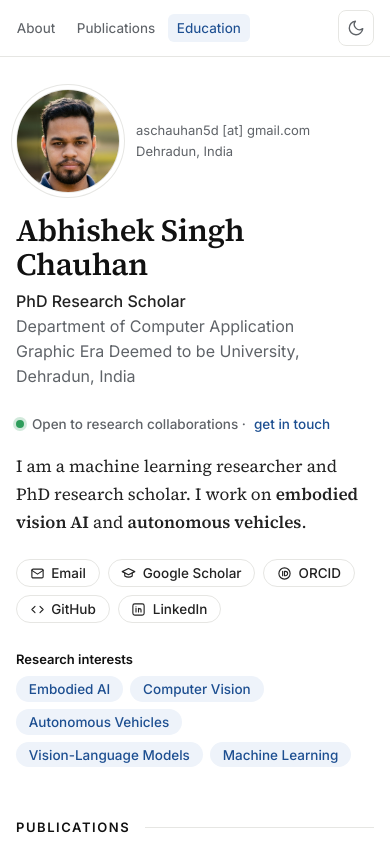
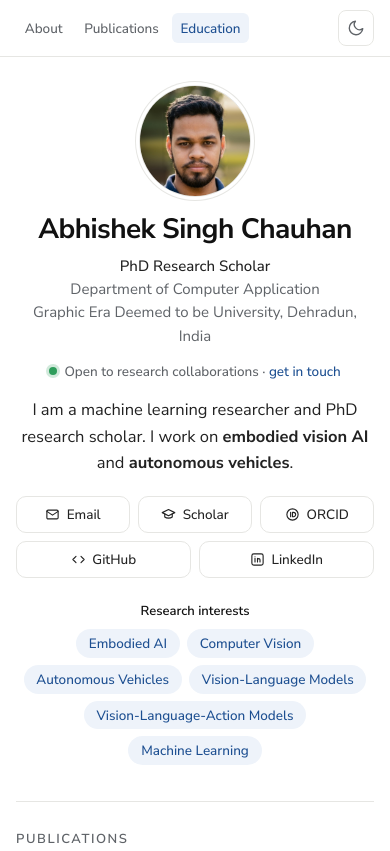
Before and after one commit to aschauhan5d/aschauhan5d.github.io, a plain HTML site: page index.html in a window 390 px wide. Shown: the top 851 px of the page. Drawn offline with Linux system fonts and the light colour scheme.

Commit message:
Rebuild site

```diff
--- a/assets/style.css
+++ b/assets/style.css
@@ -17,8 +17,8 @@
   --highlight: #fff8e1;
   --highlight-line: #f0d98a;
   --code-bg: #f6f7f8;
-  --serif: 'Source Serif 4', 'Source Serif Pro', Georgia, 'Times New Roman', serif;
-  --sans: 'Inter', system-ui, -apple-system, 'Segoe UI', Roboto, sans-serif;
+  --serif: 'Avenir Next', Avenir, 'Nunito Sans', 'Helvetica Neue', Helvetica, Arial, sans-serif;   /* same font as the Y Combinator site (Avenir); Nunito Sans where Avenir isn't installed */
+  --sans: 'Avenir Next', Avenir, 'Nunito Sans', 'Helvetica Neue', Helvetica, Arial, sans-serif;
   --mono: 'JetBrains Mono', ui-monospace, 'SF Mono', Menlo, monospace;
   --badge-fg: #9a4a00; --badge-bg: #fff1dc; --badge-line: #f3d3a6;
   --hl-keyword: #8b3fa8; --hl-string: #227a3c; --hl-number: #b4500f; --hl-title: #1d4f91; --hl-meta: #8a6d00;
@@ -70,8 +70,8 @@ html { overflow-x: clip; scroll-behavior: smooth; scroll-padding-top: 72px; -web
 
 body {
   font-family: var(--serif);
-  font-size: 18px;
-  line-height: 1.65;
+  font-size: 17px;
+  line-height: 1.6;
   color: var(--text);
   background: var(--bg);
   overflow-wrap: break-word;
@@ -140,7 +140,8 @@ a:hover { color: var(--accent-hover); text-decoration: underline; text-underline
 
 /* ── LAYOUT ── */
 .wrap { max-width: 860px; margin: 0 auto; padding: 3rem 1.5rem 5rem; }
-section { margin-top: 3.25rem; }
+section { margin-top: 3rem; padding-top: 2.25rem; border-top: 1px solid var(--line); }
+section#about { border-top: 0; padding-top: 0; margin-top: 0; }
 
 h2.sec {
   font: 600 13px var(--sans); letter-spacing: .12em; text-transform: uppercase;
@@ -148,15 +149,15 @@ h2.sec {
   display: flex; align-items: center; gap: .9rem;
   margin-bottom: 1.25rem;
 }
-h2.sec::after { content: ""; flex: 1; height: 1px; background: var(--line); }
+h2.sec { color: var(--muted); }
 
 /* ── PROFILE ── */
 .profile {
   display: grid; grid-template-columns: 1fr 200px; gap: 2.5rem; align-items: start;
 }
 .profile h1 {
-  font-family: var(--serif); font-weight: 600; font-size: 40px;
-  letter-spacing: -.015em; line-height: 1.1; color: var(--heading);
+  font-family: var(--serif); font-weight: 700; font-size: 40px;
+  letter-spacing: -.02em; line-height: 1.1; color: var(--heading);
   margin-bottom: .5rem;
 }
 .role { font: 400 16px/1.55 var(--sans); color: var(--muted); margin-bottom: 1.25rem; }
@@ -204,8 +205,11 @@ h2.sec::after { content: ""; flex: 1; height: 1px; background: var(--line); }
   font: 500 13.5px var(--sans); color: var(--muted);
   margin: -.35rem 0 1.25rem;
 }
-.status a { font-weight: 500; }
-.status .dot { width: 8px; height: 8px; border-radius: 50%; background: #2e9d5b; box-shadow: 0 0 0 3px color-mix(in srgb, #2e9d5b 22%, transparent); }
+.status { align-items: baseline; }
+.status a { font-weight: 500; white-space: nowrap; }
+.status .dot { align-self: center; }
+.status:has(> span:nth-child(2)) .dot { align-self: flex-start; margin-top: .45em; }
+.status .dot { flex-shrink: 0; margin-left: 3px; width: 8px; height: 8px; border-radius: 50%; background: #2e9d5b; box-shadow: 0 0 0 3px color-mix(in srgb, #2e9d5b 22%, transparent); }
 
 /* ── NEWS ── */
 .news { list-style: none; }
@@ -228,7 +232,7 @@ h2.sec::after { content: ""; flex: 1; height: 1px; background: var(--line); }
   width: 160px; aspect-ratio: 4 / 3; object-fit: cover; border-radius: 6px;
   border: 1px solid var(--line); background: var(--panel);
 }
-.pub-title { font-weight: 600; color: var(--heading); line-height: 1.4; display: block; }
+.pub-title { font-weight: 700; color: var(--heading); line-height: 1.4; display: block; }
 a.pub-title:hover { color: var(--accent); }
 .pub-authors { font-size: 16px; color: var(--text); margin-top: .15rem; }
 .pub-authors .me { font-weight: 600; }
@@ -291,7 +295,7 @@ a.pub-title:hover { color: var(--accent); }
 
 /* ── FOOTER ── */
 .footer {
-  margin-top: 4rem; padding-top: 1.25rem; border-top: 1px solid var(--line);
+  margin-top: 3rem; padding-top: 1.5rem; border-top: 1px solid var(--line);
   font: 400 13.5px/1.6 var(--sans); color: var(--faint);
   display: flex; justify-content: space-between; flex-wrap: wrap; gap: .4rem 1.5rem;
 }
@@ -433,3 +437,55 @@ a.pub-title:hover { color: var(--accent); }
   .pub { margin: 0; padding: 1rem; }
 }
 .pub-links .bibtex { padding-top: 2.3rem; }
+
+/* ── MOBILE LAYOUT (one 16px gutter, everything on the same left edge) ── */
+@media (max-width: 680px) {
+  .nav-links { margin-left: 0; }
+  .wrap { padding: 1.75rem 1rem 3.5rem; }
+
+  .profile {
+    grid-template-columns: 76px 1fr; column-gap: 1rem; row-gap: 0;
+    align-items: center;
+  }
+  .profile > div { display: contents; }
+  .profile-side { grid-column: 1; grid-row: 1; order: 0; display: block; }
+  .profile-side .contact { display: none; }          /* email is in the buttons, city is in the role */
+  .photo { width: 76px; height: 76px; box-shadow: 0 0 0 3px var(--bg), 0 0 0 4px var(--line); }
+  .profile h1 { grid-column: 2; grid-row: 1; font-size: 26px; line-height: 1.15; margin: 0; }
+  .profile > div > :not(h1) { grid-column: 1 / -1; }
+  .role { margin: 1.1rem 0 .9rem; font-size: 15px; }
+  .status { margin: 0 0 1rem; font-size: 13.5px; }
+  .bio { font-size: 16.5px; }
+
+  .links { display: grid; grid-template-columns: repeat(6, 1fr); gap: .5rem; margin-top: 1.25rem; }
+  .links a { grid-column: span 2; }
+  .links a:first-child:nth-last-child(5) ~ a:nth-last-child(-n+2),
+  .links a:first-child:nth-last-child(2), .links a:first-child:nth-last-child(2) ~ a { grid-column: span 3; }   /* 5 buttons: 3 on top, 2 wider below */
+  .links a { justify-content: center; padding: .5rem .4rem; border-radius: 10px; }
+  .links .long { display: none; }
+
+  .interests { margin-top: 1.5rem; }
+  section { margin-top: 2.25rem; padding-top: 1.75rem; }
+  h2.sec { margin-bottom: 1rem; }
+  .pub { padding: 1rem; }
+  .footer { margin-top: 2.5rem; }
+}
+
+/* ── Variant B: centered profile card on phones ── */
+@media (max-width: 680px) {
+  .profile { grid-template-columns: 1fr; justify-items: center; text-align: center; }
+  .profile-side { grid-column: 1; grid-row: 1; }
+  .photo { width: 112px; height: 112px; }
+  .profile h1 { grid-column: 1; grid-row: 2; font-size: 28px; margin-top: 1rem; }
+  .role { margin: .6rem 0 .9rem; }
+  .status { justify-content: center; }
+  .links { width: 100%; }
+  .interests { text-align: center; }
+  .chips { justify-content: center; }
+}
+@media (max-width: 680px) {
+  .status { display: block; text-align: center; }
+  .status .dot, .status:has(> span:nth-child(2)) .dot {
+    display: inline-block; vertical-align: .08em; margin: 0 .45rem 0 0;
+  }
+}
--- a/assets/theme.js
+++ b/assets/theme.js
@@ -10,7 +10,8 @@
   function current() { return root.getAttribute('data-theme') || (media.matches ? 'dark' : 'light'); }
 
   var s = saved();
-  if (s === 'light' || s === 'dark') root.setAttribute('data-theme', s);
+  // White (light) theme by default; dark only after the visitor picks it with the button.
+  root.setAttribute('data-theme', s === 'dark' ? 'dark' : 'light');
 
   function sync() {
     var dark = current() === 'dark';
--- a/index.html
+++ b/index.html
@@ -1,5 +1,5 @@
 <!DOCTYPE html>
-<html lang="en">
+<html lang="en" data-theme="light">
 
 <head>
   <meta charset="UTF-8" />
@@ -25,7 +25,7 @@
   <link rel="preconnect" href="https://fonts.googleapis.com" />
   <link rel="preconnect" href="https://fonts.gstatic.com" crossorigin />
   <link
-    href="https://fonts.googleapis.com/css2?family=Inter:wght@400;450;500;600&family=JetBrains+Mono:wght@400&family=Source+Serif+4:ital,opsz,wght@0,8..60,400;0,8..60,600;1,8..60,400&display=swap"
+    href="https://fonts.googleapis.com/css2?family=Nunito+Sans:ital,opsz,wght@0,6..12,300..800;1,6..12,400&family=JetBrains+Mono:wght@400&display=swap"
     rel="stylesheet" />
   <link rel="stylesheet" href="assets/style.css" />
   <script src="assets/theme.js"></script>
@@ -43,7 +43,7 @@
       "name": "Graphic Era Deemed to be University",
       "address": "Dehradun, Uttarakhand, India"
     },
-    "knowsAbout": ["Embodied AI", "Computer Vision", "Autonomous Vehicles", "Vision-Language Models", "Vision Transformers", "Machine Learning"],
+    "knowsAbout": ["Embodied AI", "Computer Vision", "Autonomous Vehicles", "Vision-Language Models", "Vision-Language-Action Models", "Vision Transformers", "Machine Learning"],
     "sameAs": [
       "https://github.com/aschauhan5d",
       "https://linkedin.com/in/aschauhan5d",
@@ -85,7 +85,7 @@
           <p class="role"><strong>PhD Research Scholar</strong><br />
             Department of Computer Application<br />
             Graphic Era Deemed to be University, Dehradun, India</p>
-          <p class="status"><span class="dot" aria-hidden="true"></span>Open to research collaborations · <a href="mailto:aschauhan5d@gmail.com">get in touch</a></p>
+          <p class="status"><span class="dot" aria-hidden="true"></span><span>Open to research collaborations · <a href="mailto:aschauhan5d@gmail.com">get in touch</a></span></p>
 
           <div class="bio">
             <p>I am a machine learning researcher and PhD research scholar. I work on
@@ -95,7 +95,7 @@
           <div class="links">
             <a href="mailto:aschauhan5d@gmail.com"><svg viewBox="0 0 24 24" fill="none" stroke="currentColor" stroke-width="1.8" stroke-linecap="round" stroke-linejoin="round" aria-hidden="true"><rect x="3" y="5" width="18" height="14" rx="2"/><path d="m3 7 9 6 9-6"/></svg>Email</a>
             <!-- CV:START --><!-- CV:END -->
-            <a href="https://scholar.google.com/citations?user=pySsaTEAAAAJ&amp;hl=en" target="_blank" rel="noopener"><svg viewBox="0 0 24 24" fill="none" stroke="currentColor" stroke-width="1.8" stroke-linecap="round" stroke-linejoin="round" aria-hidden="true"><path d="M2 9l10-5 10 5-10 5z"/><path d="M6 11v5c3 2.5 9 2.5 12 0v-5"/></svg>Google Scholar</a>
+            <a href="https://scholar.google.com/citations?user=pySsaTEAAAAJ&amp;hl=en" target="_blank" rel="noopener"><svg viewBox="0 0 24 24" fill="none" stroke="currentColor" stroke-width="1.8" stroke-linecap="round" stroke-linejoin="round" aria-hidden="true"><path d="M2 9l10-5 10 5-10 5z"/><path d="M6 11v5c3 2.5 9 2.5 12 0v-5"/></svg><span class="long">Google&nbsp;</span>Scholar</a>
             <a href="https://orcid.org/0009-0005-3507-6499" target="_blank" rel="noopener"><svg viewBox="0 0 24 24" fill="none" stroke="currentColor" stroke-width="1.8" stroke-linecap="round" stroke-linejoin="round" aria-hidden="true"><circle cx="12" cy="12" r="9"/><path d="M9 8.5v7M12 8.5h1.5a3.5 3.5 0 0 1 0 7H12z"/></svg>ORCID</a>
             <a href="https://github.com/aschauhan5d" target="_blank" rel="noopener"><svg viewBox="0 0 24 24" fill="none" stroke="currentColor" stroke-width="1.8" stroke-linecap="round" stroke-linejoin="round" aria-hidden="true"><path d="m8 7-5 5 5 5M16 7l5 5-5 5"/></svg>GitHub</a>
             <a href="https://linkedin.com/in/aschauhan5d" target="_blank" rel="noopener"><svg viewBox="0 0 24 24" fill="none" stroke="currentColor" stroke-width="1.8" stroke-linecap="round" stroke-linejoin="round" aria-hidden="true"><rect x="3" y="3" width="18" height="18" rx="3"/><path d="M8 10v6M8 7.5v.01M12 16v-3.5a2 2 0 0 1 4 0V16M12 10v6"/></svg>LinkedIn</a>
@@ -111,7 +111,7 @@
       <div class="interests">
         <span class="interests-label">Research interests</span>
         <ul class="chips">
-          <li>Embodied AI</li><li>Computer Vision</li><li>Autonomous Vehicles</li><li>Vision-Language Models</li><li>Machine Learning</li>
+          <li>Embodied AI</li><li>Computer Vision</li><li>Autonomous Vehicles</li><li>Vision-Language Models</li><li>Vision-Language-Action Models</li><li>Machine Learning</li>
         </ul>
       </div>
     </section>
```
Also changed, not shown: 2 other files.
